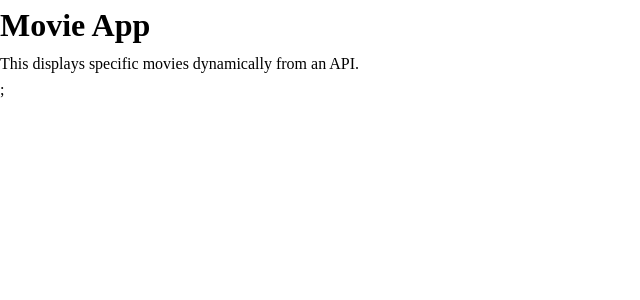
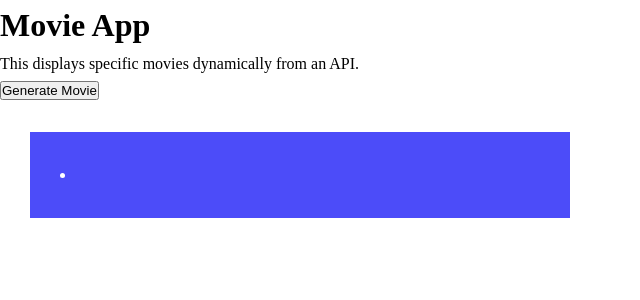
Before and after one commit to Doubting-Thomas/movie-app, a React (Create React App) app: page / in a window 1280 px wide. Shown: the top 300 px of the page, without its empty margins (0-640 px from the left). Built offline with nearby package versions, Linux system fonts and the light colour scheme.

Commit message:
feat: add functionality for generating results from API

```diff
--- a/src/App.js
+++ b/src/App.js
@@ -1,11 +1,36 @@
 import "./App.css";
 import { useState } from "react";
+import MovieData from "./components/MovieData";
 
 function App() {
+  const [movie, getMovie] = useState([]);
+
+  async function displayMovie() {
+    const res = await fetch("https://swapi.dev/api/films/");
+    const data = await res.json();
+    console.log(data);
+
+    const movieValues = data.results.map((movieValue) => {
+      return {
+        id: movieValue.episode_id,
+        title: movieValue.title,
+        director: movieValue.director,
+        producer: movieValue.producer,
+        description: movieValue.opening_crawl,
+      };
+    });
+  }
+
   return (
     <div>
       <h1>Movie App</h1>
-      <p>This displays specific movies dynamically from an API.</p>;
+      <p>This displays specific movies dynamically from an API.</p>
+      <section>
+        <button onClick={displayMovie}>Generate Movie</button>
+      </section>
+      <section>
+        <MovieData movies={movie} />
+      </section>
     </div>
   );
 }
```
